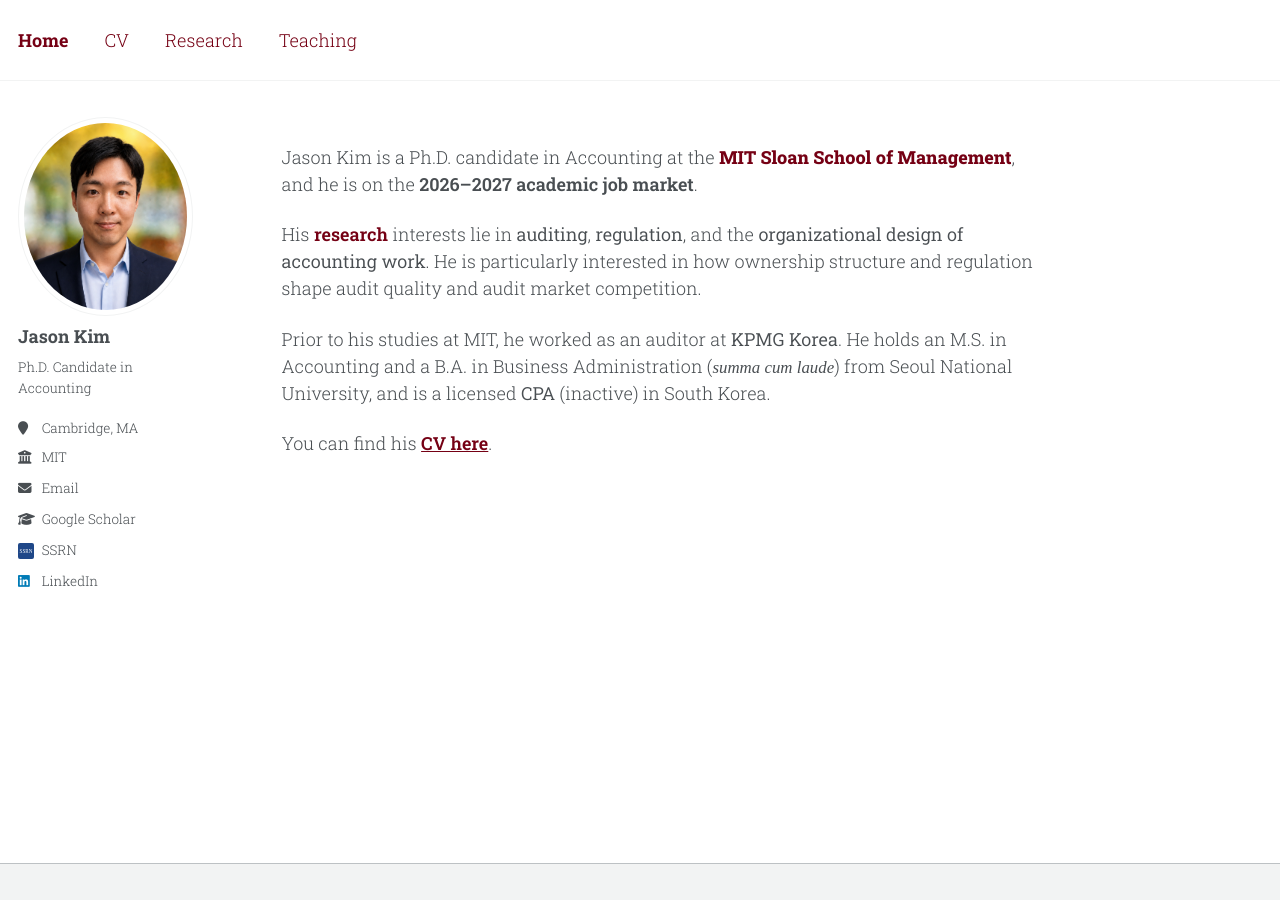
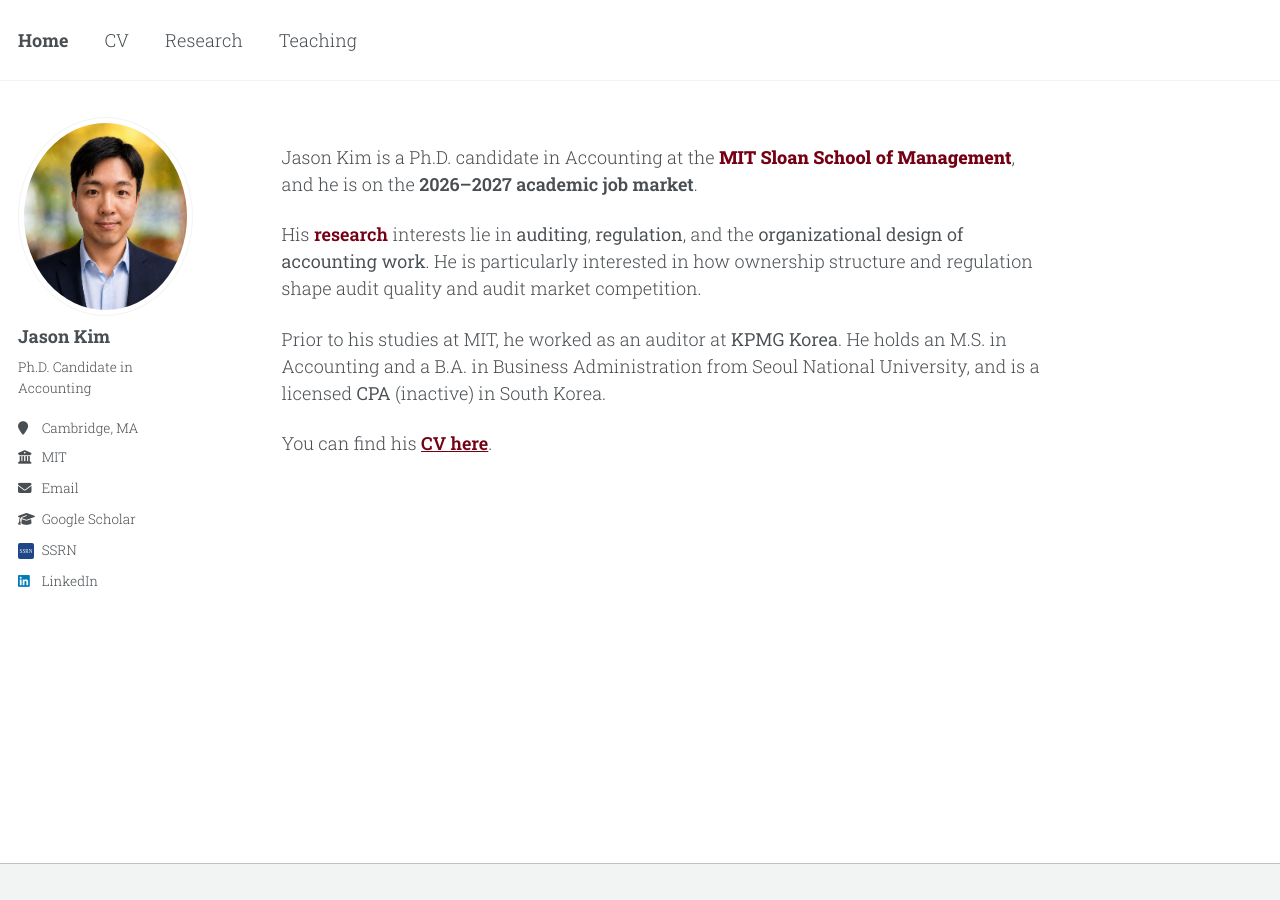
Before and after one commit to jgkim262/jgkim262.github.io, a Jekyll site: the page built from _pages/about.md, in a window 1280 px wide. Built offline with Jekyll 4.4.1, drawn with Linux system fonts in a browser that asks for light colours; a style sheet for code colours, icons or effects is not loaded.

Commit message:
Revert nav colour to default; remove summa cum laude from bio
Co-Authored-By: Claude Opus 5 (1M context) <noreply@anthropic.com>

```diff
--- a/_pages/about.md
+++ b/_pages/about.md
@@ -11,6 +11,6 @@ Jason Kim is a Ph.D. candidate in Accounting at the **[MIT Sloan School of Manag
 
 His [research](/research/){: .semibold} interests lie in <span class="medium">auditing</span>, <span class="medium">regulation</span>, and the <span class="medium">organizational design of accounting work</span>. He is particularly interested in how ownership structure and regulation shape audit quality and audit market competition.
 
-Prior to his studies at MIT, he worked as an auditor at <span class="medium">KPMG Korea</span>. He holds an M.S. in Accounting and a B.A. in Business Administration (<em class="latin">summa cum laude</em>) from Seoul National University, and is a licensed <span class="medium">CPA</span> (inactive) in South Korea.
+Prior to his studies at MIT, he worked as an auditor at <span class="medium">KPMG Korea</span>. He holds an M.S. in Accounting and a B.A. in Business Administration from Seoul National University, and is a licensed <span class="medium">CPA</span> (inactive) in South Korea.
 
 You can find his [CV here](https://drive.google.com/file/d/1Ww9G7IFQVgv3aQ1zozFxzYKNGubODSyO/view){: .underline .semibold target="_blank" rel="noopener"}.
--- a/_sass/theme/_default_light.scss
+++ b/_sass/theme/_default_light.scss
@@ -39,8 +39,8 @@ $sidebar-screen-min-width   : 1024px;
     --global-link-color                 : #750014;
     --global-link-color-hover           : #{mix(#000, #750014, 25%)};
     --global-link-color-visited         : #750014;
-    --global-masthead-link-color        : #750014;
-    --global-masthead-link-color-hover  : #{mix(#000, #750014, 25%)};
+    --global-masthead-link-color        : #{$dark-gray};
+    --global-masthead-link-color-hover  : #{mix(#000, $gray, 25%)};
     --global-text-color                 : #494e52;  // matches timdesilva.me
     --global-text-color-light           : #{$light-gray};
     --global-thead-color                : #{$lighter-gray};
```
